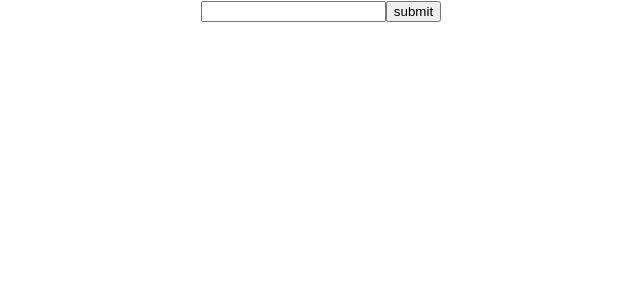
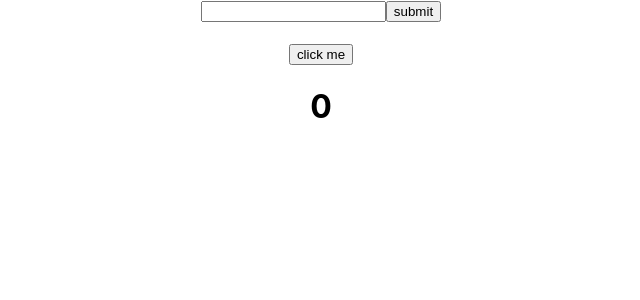
Before and after one commit to ankushpille/my-contrib-react-app, a React (Create React App) app: page / in a window 1280 px wide. Shown: the top 300 px of the page, without its empty margins (319-959 px from the left). Built offline with nearby package versions, Linux system fonts and the light colour scheme.

Commit message:
useeffectpractice without dependencies and with dependencies and empty array

```diff
--- a/src/App.js
+++ b/src/App.js
@@ -1,11 +1,13 @@
 import logo from './logo.svg';
 import './App.css';
 import UseStateExample from './UseStateExample';
+import UseEffectFetchExample from './UseEffectFetch';
 
 function App() {
   return (
     <div className="App">
        <UseStateExample/>
+       <UseEffectFetchExample/>
     </div>
   );
 }
--- /dev/null
+++ b/src/UseEffectFetch.jsx
@@ -0,0 +1,22 @@
+import { useState,useEffect } from "react";
+
+function UseEffectFetchExample(){
+    const [count,setCount] = useState(0);
+
+    useEffect(() => {
+        console.log("running useeffect without dependencies")
+    },[count])
+
+    const handleCick = () => {
+        setCount(count+1)
+    }
+
+    return(
+        <>
+         <button onClick={handleCick}>click me</button>
+         <h1>{count}</h1>
+        </>
+    )
+}
+
+export default UseEffectFetchExample;
```
